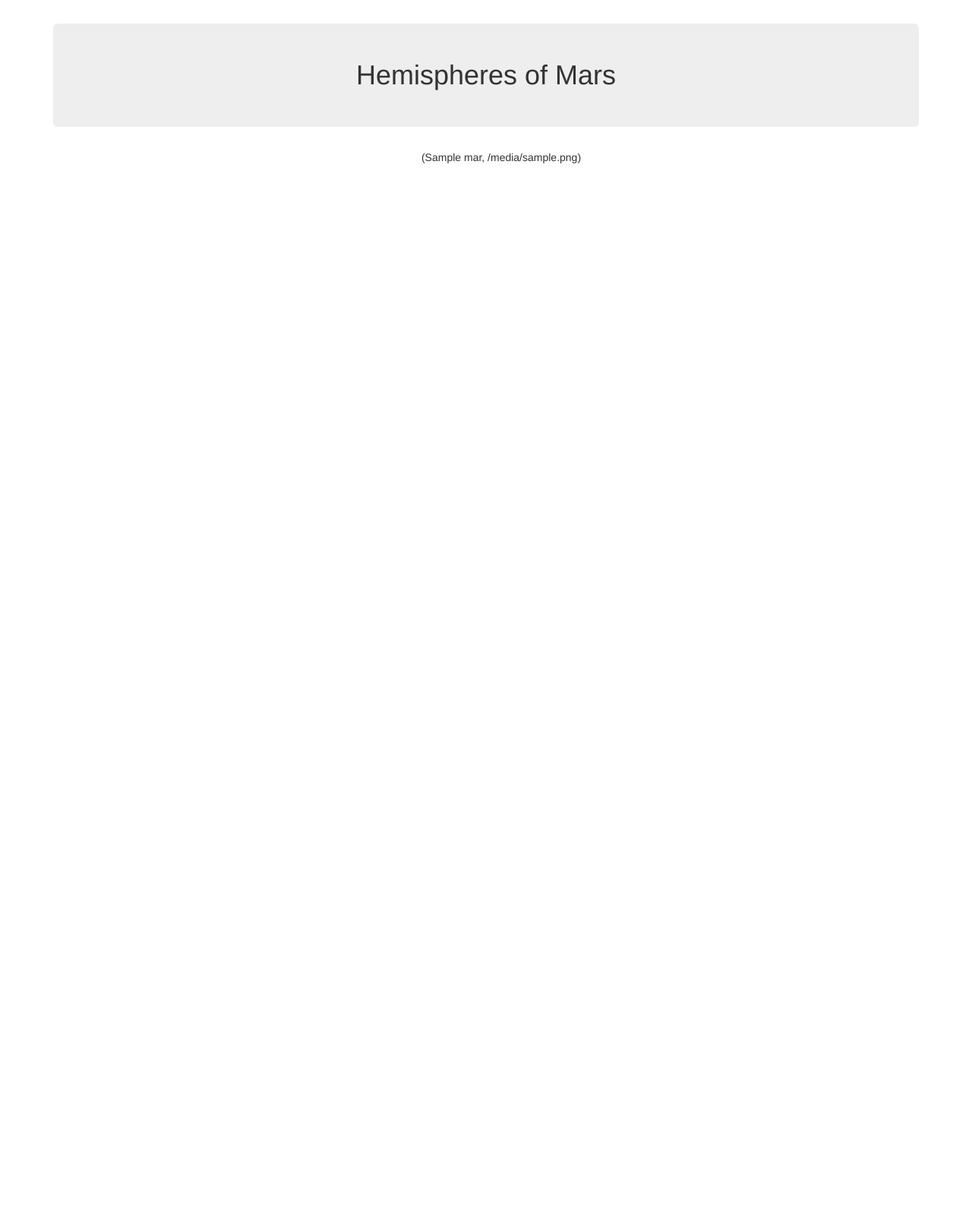
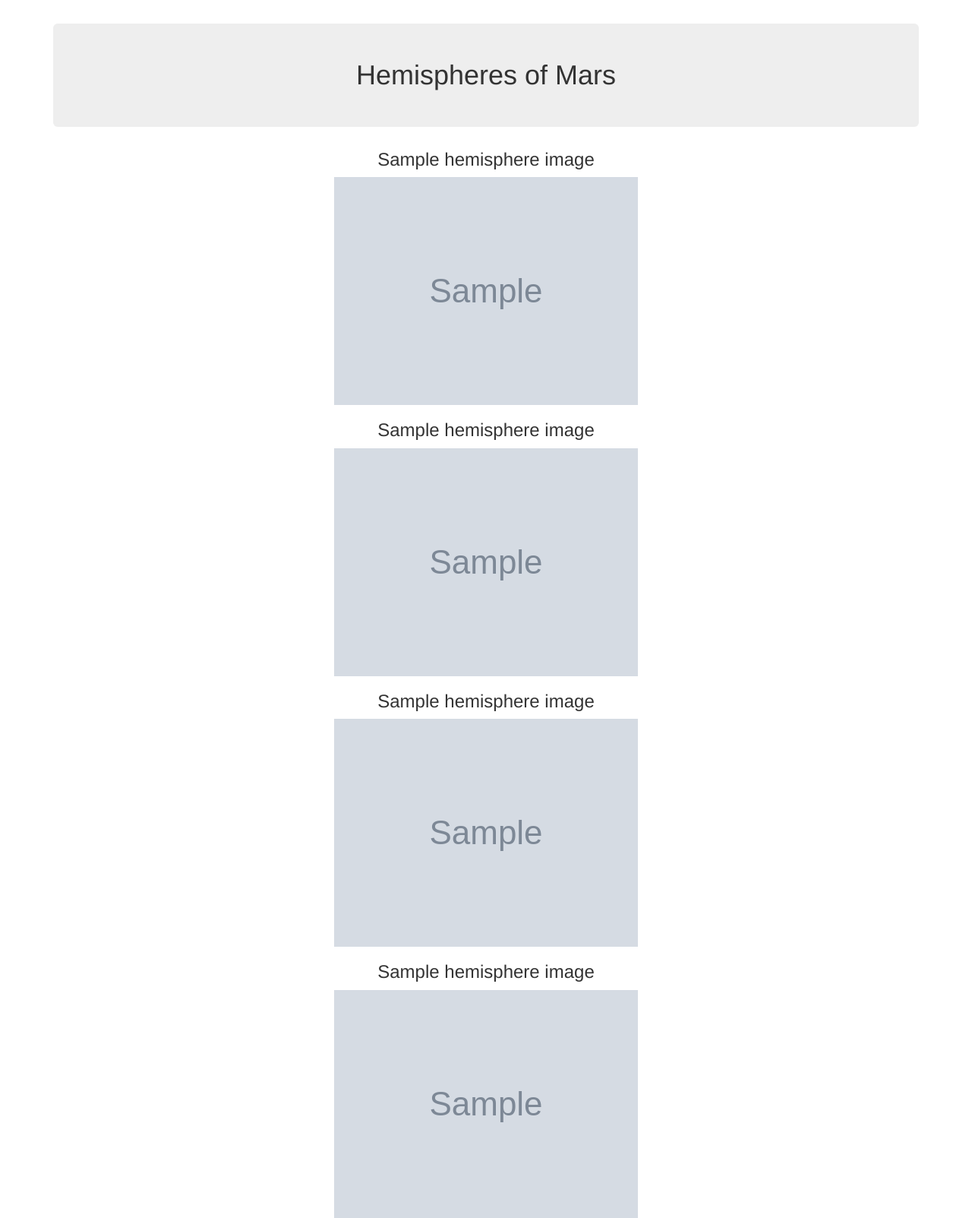
Before and after one commit to LisaCaruana/web-scraping-challenge, a Flask app: page / in a window 1280 px wide. Shown: the part 789-2392 px from the top of the page at 76% size. Before the commit the page ends 1004 px from the top, so only its background shows below. Run offline with Flask 2, Linux system fonts and the light colour scheme; grey boxes marked "Sample" are stand-in pictures; a database or web service that is not in the repository returns one stand-in record (values such as "Sample title"); some libraries are stand-ins or nearby versions.

Commit message:
Saturday 5

```diff
--- a/templates/index.html
+++ b/templates/index.html
@@ -24,24 +24,36 @@
     <table class = 'table'>
       {{mars_facts.Table | safe}}
     </table>
+    </div>
+  </div>
   </hr>
   <div class="container text-center">
     <h1 class="jumbotron">Hemispheres of Mars</h1>
     <div>
-      <ul style="list-style: none;">
+      <!-- <ul style="list-style: none;"> -->
 
         <!-- Loop through the dictionary -->
 
-        {% for Hemisphere_Images in mars_facts %}
-        <li>  {{ Hemisphere_Images.title, Hemisphere_Images.img_url }} </li>
+        <!-- {% for Hemisphere_Images in mars_facts %} -->
+        <h3>{{ mars_facts.Hemisphere_Images[0].title }}</h3>
+        <img src="{{ mars_facts.Hemisphere_Images[0].img_url}}">
+      </hr>
+        <h3>{{ mars_facts.Hemisphere_Images[1].title }}</h3>
+        <img src="{{ mars_facts.Hemisphere_Images[1].img_url}}">
+      </hr>
+      <h3>{{ mars_facts.Hemisphere_Images[2].title }}</h3>
+      <img src="{{ mars_facts.Hemisphere_Images[2].img_url}}">
+    </hr>
+    <h3>{{ mars_facts.Hemisphere_Images[3].title }}</h3>
+    <img src="{{ mars_facts.Hemisphere_Images[3].img_url}}">
+        <!-- <img src="{{mars_facts.Hemisphere_Images[0].img_url}}"> -->
+        <!-- <li> {{ Hemisphere_Images.title }} {{ Hemisphere_Images.img_url }} </li> -->
           <!-- <li style="color:blue">{{ Hemisphere_Images.title }}</li> -->
         <!-- <img src='{{mars_facts[Hemisphere_Images.img_url]}}'/> -->
-        {% endfor %}
+        <!-- {% endfor %} -->
 
-      </ul>
+      <!-- </ul> -->
     </div>
-  </div>
-  </div>
   </div>
 </body>
 
```
Also changed, not shown: scrape_mars.py (+5 -5 lines).
